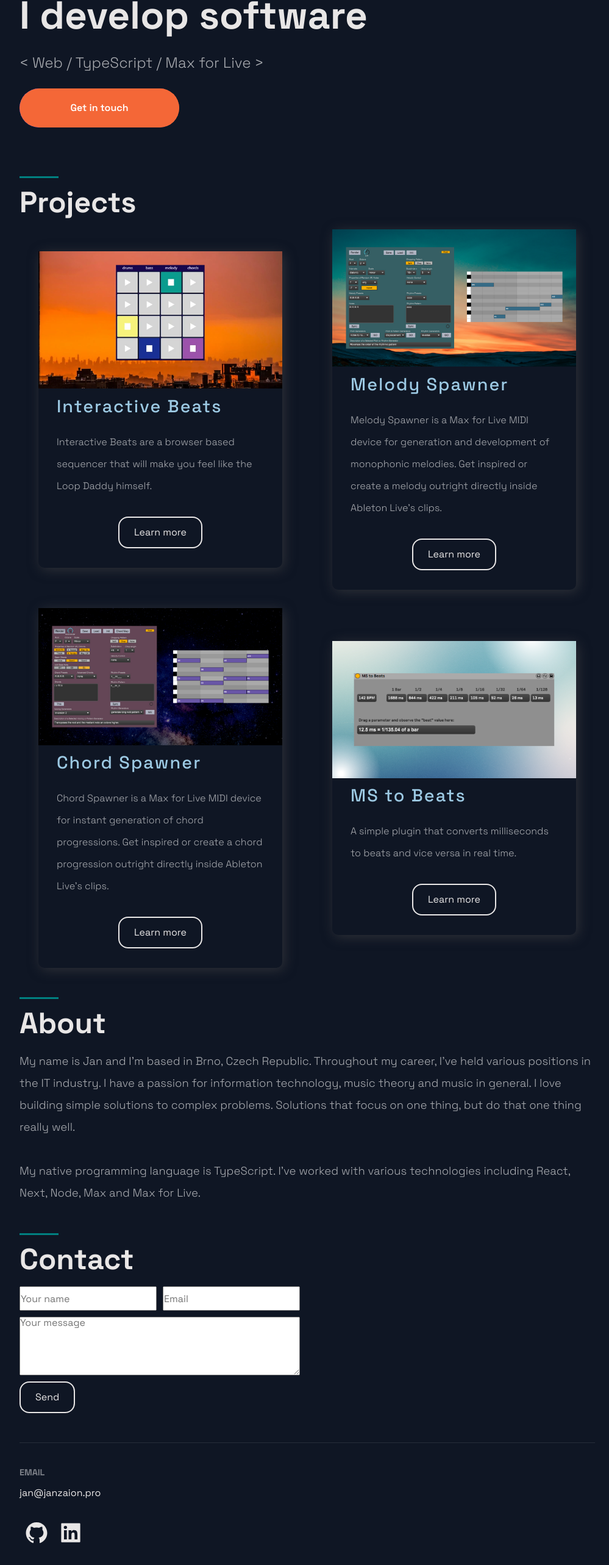
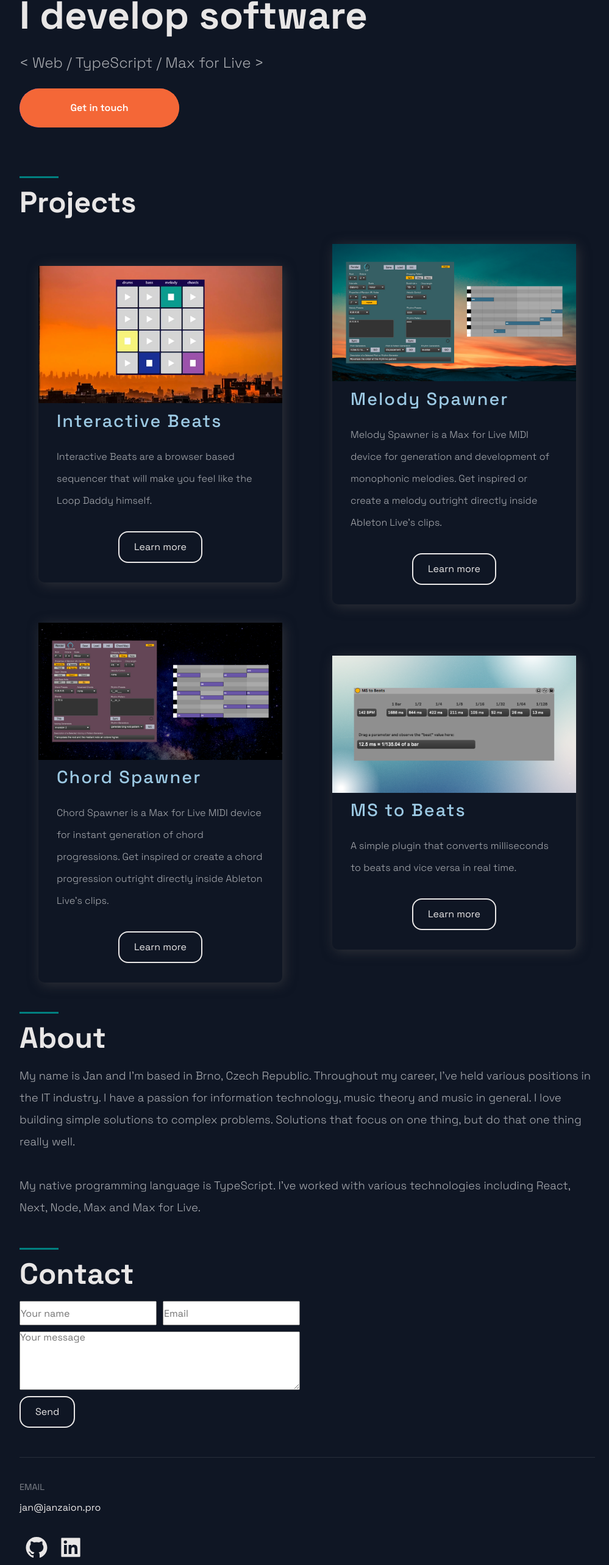
Before and after one commit to JanZaion/jan-zaion-web, a Next.js app: page / in a window 1280 px wide. Shown: the part 225-2791 px from the top of the page at 61% size, without its empty margins (136-1135 px from the left). Built offline with nearby package versions, Linux system fonts and the light colour scheme.

Commit message:
fix: minor stuff

```diff
--- a/src/components/Footer/styled.ts
+++ b/src/components/Footer/styled.ts
@@ -41,7 +41,7 @@ export const LinkList = styled.div`
   flex-direction: column;
 `;
 
-export const LinkTitle = styled.h4`
+export const LinkTitle = styled.div`
   font-size: ${(props) => props.theme.typography.title5.fontSize};
   text-transform: uppercase;
   color: ${(props) => props.theme.colors.text};
--- a/src/components/Projects/styled.ts
+++ b/src/components/Projects/styled.ts
@@ -16,6 +16,7 @@ export const CardInfoContainer = styled.div`
 `;
 
 export const GridContainer = styled.section`
+  padding-top: 24px;
   display: grid;
   grid-template-columns: repeat(auto-fill, minmax(400px, 1fr));
   place-items: center;
```
Also changed, not shown: 1 other file (tests, documents, lock files or other folders).
